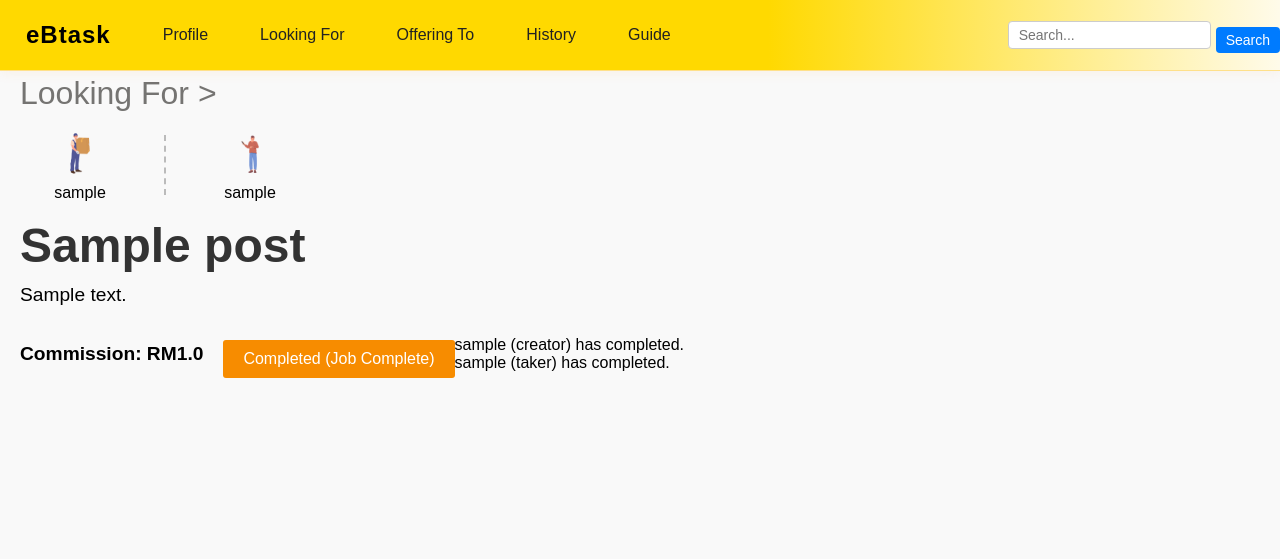
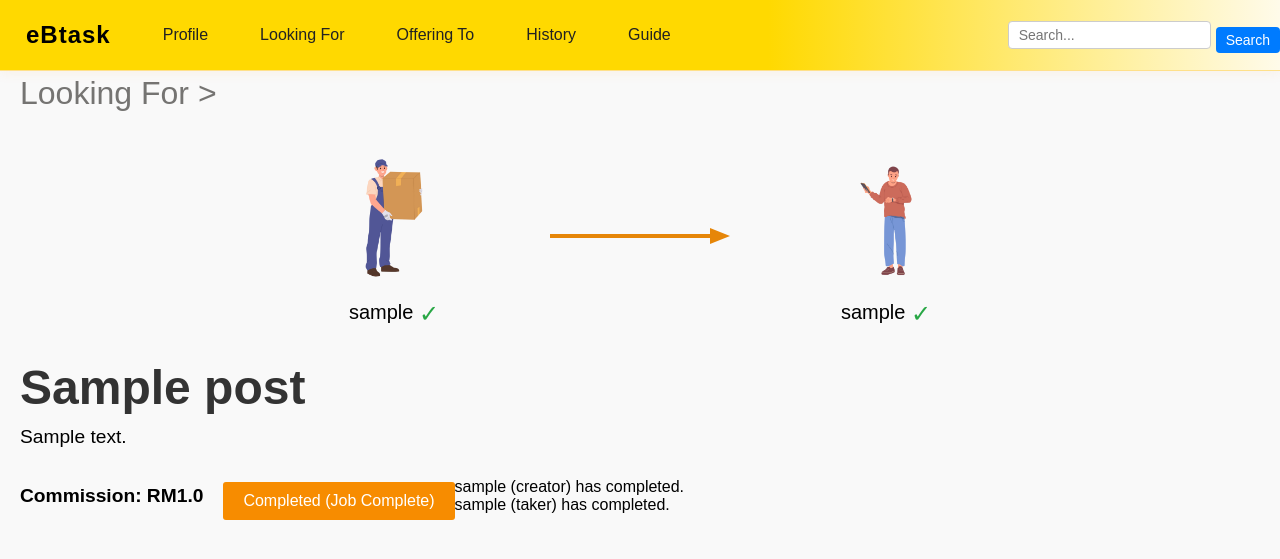
Before and after one commit to HannanNaimy/7-04, a Flask app: template templates/jobstatus.html in a window 1280 px wide. Shown: the top 559 px of the page. Run offline with Flask 3, Linux system fonts and the light colour scheme; the template is opened without the code that fills it: values that come from a table or form of the project are taken from there, others are empty; the visitor is signed in with stand-in values (Sample User, id 1); tables that the repository leaves empty hold one stand-in row (values such as "Sample post").

Commit message:
graphics LF finish

```diff
--- a/templates/jobstatus.html
+++ b/templates/jobstatus.html
@@ -13,16 +13,36 @@
   <header class="job-header">
     <span class="label-looking-for">Looking For &gt;</span>
 
-    <!-- Added doer/benefitor graphic row -->
-    <div style="display: flex; align-items: center; margin: 16px 0;">
-      <div style="display: flex; flex-direction: column; align-items: center; width: 120px;">
-        <img src="/static/assets/doer.png" alt="Doer" style="width:48px;height:48px;">
-        <span style="margin-top: 8px;">{{ job.taker.username }}</span>
+    <!-- Centered and enlarged doer/benefitor graphic row with right-facing arrow -->
+    <div style="display: flex; align-items: center; justify-content: center; margin: 32px 0;">
+      <div style="display: flex; flex-direction: column; align-items: center; width: 240px;">
+        <img src="/static/assets/doer.png" alt="Doer" style="width:140px;height:140px;">
+        <span style="margin-top: 16px; font-size: 1.25em;">
+          {{ job.taker.username }}
+          {% if job.taker_confirmed %}
+            <span style="color: #28a745; font-size: 1.2em; vertical-align: middle;">&#10003;</span>
+          {% else %}
+            <span style="color: #dc3545; font-size: 1.2em; vertical-align: middle;">&#10007;</span>
+          {% endif %}
+        </span>
       </div>
-      <div style="height: 60px; border-left: 2px dashed #bbb; margin: 0 24px;"></div>
-      <div style="display: flex; flex-direction: column; align-items: center; width: 120px;">
-        <img src="/static/assets/benefitor.png" alt="Benefitor" style="width:48px;height:48px;">
-        <span style="margin-top: 8px;">{{ job.creator.username }}</span>
+      <div style="display: flex; align-items: center; margin: 0 36px;">
+        <!-- SVG right arrow, longer -->
+        <svg width="180" height="32" viewBox="0 0 180 32" fill="none" xmlns="http://www.w3.org/2000/svg">
+          <line x1="0" y1="16" x2="160" y2="16" stroke="#e68608" stroke-width="4" />
+          <polygon points="160,8 180,16 160,24" fill="#e68608"/>
+        </svg>
+      </div>
+      <div style="display: flex; flex-direction: column; align-items: center; width: 240px;">
+        <img src="/static/assets/benefitor.png" alt="Benefitor" style="width:140px;height:140px;">
+        <span style="margin-top: 16px; font-size: 1.25em;">
+          {{ job.creator.username }}
+          {% if job.creator_confirmed %}
+            <span style="color: #28a745; font-size: 1.2em; vertical-align: middle;">&#10003;</span>
+          {% else %}
+            <span style="color: #dc3545; font-size: 1.2em; vertical-align: middle;">&#10007;</span>
+          {% endif %}
+        </span>
       </div>
     </div>
     <!-- End graphic row -->
```
